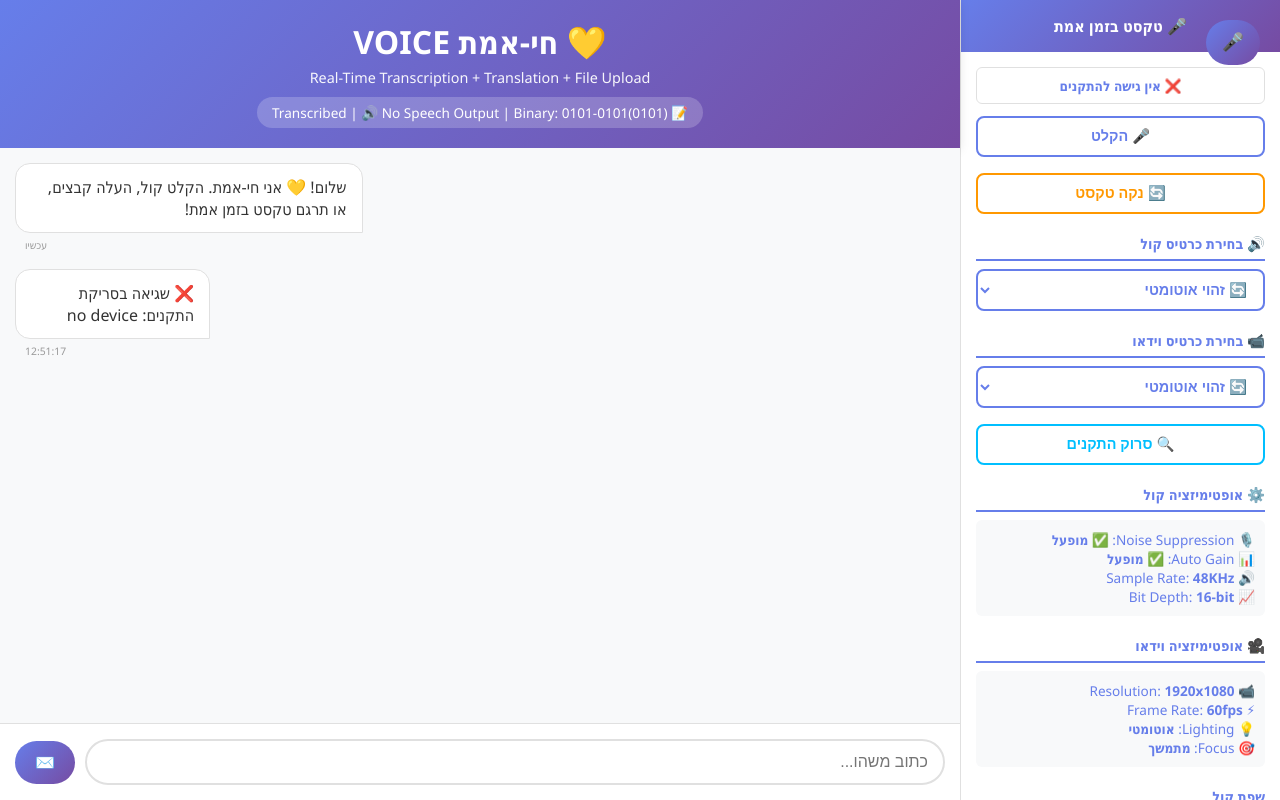
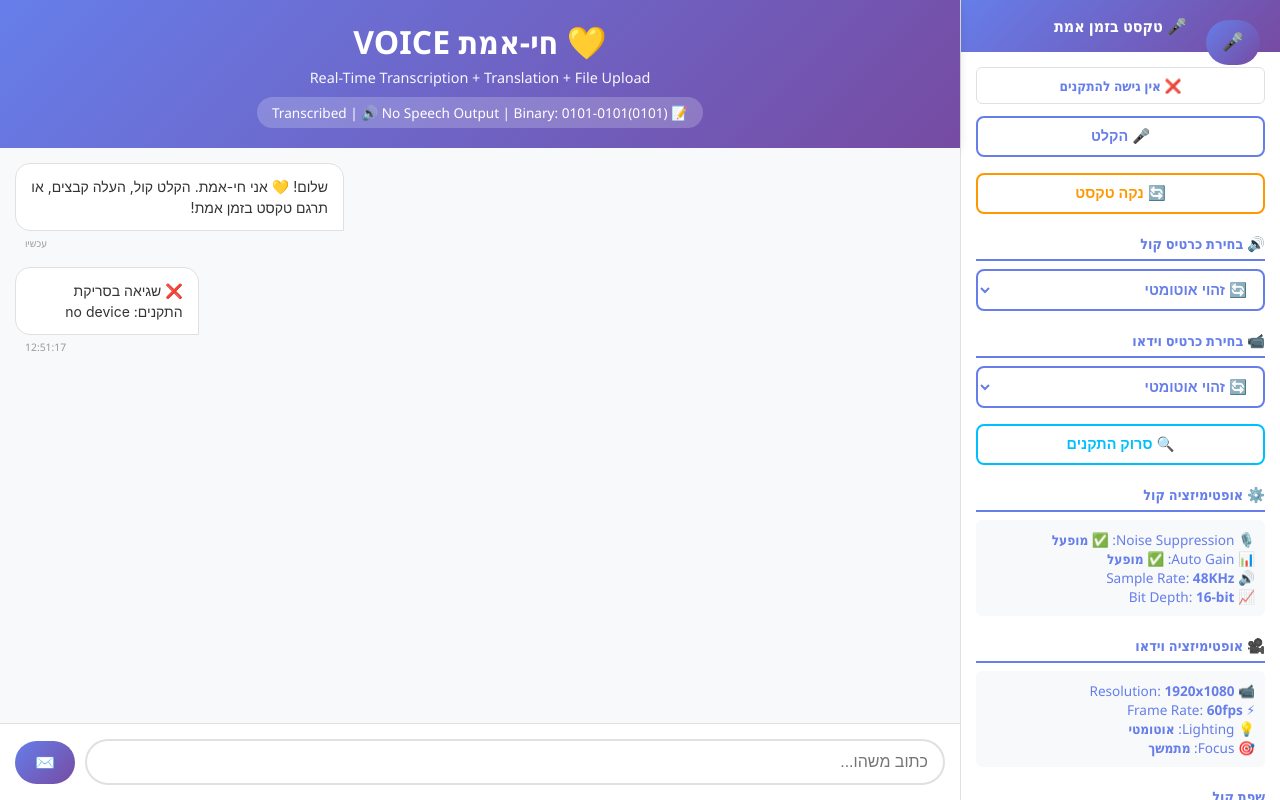
Before and after one commit to tntf007/HaiEmetCoreAi, a Flask app: page / in a window 1280 px wide. Run offline with Flask 3, Linux system fonts and the light colour scheme; some libraries are stand-ins or nearby versions.

Commit message:
Update index.html

```diff
--- a/templates/index.html
+++ b/templates/index.html
@@ -323,12 +323,21 @@
             padding: 12px 15px;
             border-radius: 15px;
             word-wrap: break-word;
+            line-height: 1.5;
+            font-size: 14px;
+            font-family: -apple-system, BlinkMacSystemFont, "Segoe UI", Roboto, "Helvetica Neue", Arial, sans-serif;
+            direction: rtl;
+            text-align: right;
+            white-space: normal;
+            word-break: break-word;
         }
 
         .message.user .message-content {
             background: #667eea;
             color: white;
             border-bottom-left-radius: 0;
+            direction: rtl;
+            text-align: right;
         }
 
         .message.assistant .message-content {
@@ -336,6 +345,8 @@
             color: #333;
             border-bottom-right-radius: 0;
             border: 1px solid #e0e0e0;
+            direction: rtl;
+            text-align: right;
         }
 
         .message-time {
@@ -833,7 +844,8 @@
             'ar-SA': { name: '🇸🇦 العربية', emoji: '🌙', label: 'Arabic' },
             'ja-JP': { name: '🇯🇵 日本語', emoji: '🌸', label: 'Japanese' },
             'zh-CN': { name: '🇨🇳 中文', emoji: '🏮', label: 'Chinese' },
-            'ko-KR': { name: '🇰🇷 한국어', emoji: '🌟', label: 'Korean' },
+            'ko-KR': { name: '🇰🇷 한국어 (South)', emoji: '🌟', label: 'Korean South' },
+            'ko-KP': { name: '🇰🇵 조선말 (North)', emoji: '⭐', label: 'Korean North' },
             'hi-IN': { name: '🇮🇳 हिन्दी', emoji: '🎨', label: 'Hindi' },
             'nl-NL': { name: '🇳🇱 Nederlands', emoji: '🌷', label: 'Dutch' },
             'pl-PL': { name: '🇵🇱 Polski', emoji: '🌲', label: 'Polish' }
```
